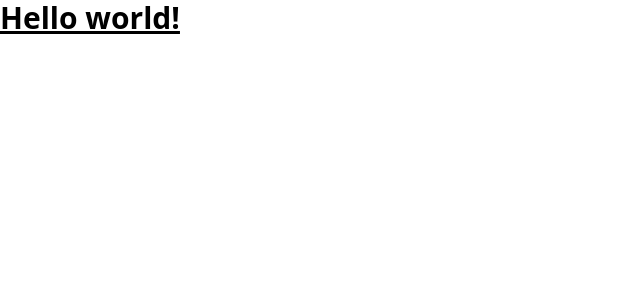
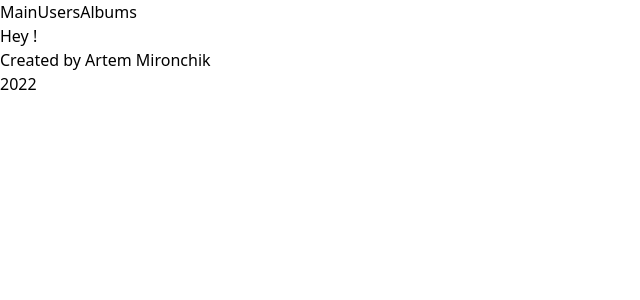
Before and after one commit to artemmironchik/api-spa-react, a React (Create React App) app: page /albums in a window 1280 px wide. Shown: the top 300 px of the page, without its empty margins (0-640 px from the left). Built offline with nearby package versions, Linux system fonts and the light colour scheme; the HTML template or start-up script is replaced by a standard one.

Commit message:
feat: add basic layout

```diff
--- a/src/App.js
+++ b/src/App.js
@@ -1,11 +1,50 @@
 import './App.css';
+import {
+  createBrowserRouter,
+  RouterProvider,
+} from 'react-router-dom'
+import Layout from './routes/Layout';
+import Albums from './routes/Albums';
+import Users, {loader as usersLoader} from './routes/Users';
+import User, {loader as userLoader} from './routes/User';
+import Album from './routes/Album';
+import NewUser from './routes/NewUser'
+import NotFound from './routes/NotFound'
 
-function App() {
-  return (
-    <h1 className="text-3xl font-bold underline">
-      Hello world!
-    </h1>
-  );
+const router = createBrowserRouter([
+  {
+    path: '/',
+    element: <Layout />,
+    children: [
+      {
+          path: '/albums',
+          element: <Albums />,
+      },
+      {
+          path: '/users',
+          loader: usersLoader,
+          element: <Users />,
+      },
+      {
+          path: '/users/:id',
+          element: <User />,
+      },
+      {
+          path: '/albums/:id',
+          element: <Album />,
+      },
+      {
+          path: '/users/new',
+          element: <NewUser />,
+      },
+      {
+          path: '*',
+          element: <NotFound />,
+      },
+    ],
+  },
+]);
+
+export default function App() {
+  return <RouterProvider router={router}/>
 }
-
-export default App;
--- /dev/null
+++ b/src/routes/Albums.jsx
@@ -0,0 +1,5 @@
+import { useEffect, useState } from "react";
+
+export default function Albums() {
+    return <div>Hey !</div>
+}
--- /dev/null
+++ b/src/routes/Layout.jsx
@@ -0,0 +1,36 @@
+import React from "react"
+import { NavLink, Outlet } from "react-router-dom";
+
+export default function Layout() {
+    return (
+        <div>
+            <header>
+                <div>
+                    <nav>
+                        <NavLink to="/">
+                            Main
+                        </NavLink>
+                        <NavLink to="/users">
+                            Users
+                        </NavLink>
+                        <NavLink to="/albums">
+                            Albums
+                        </NavLink>
+                    </nav>
+                </div>
+            </header>
+            <main>
+                <Outlet></Outlet>
+            </main>
+            <footer>
+                <div>
+                    <p>
+                        Created by{" "}
+                        <a href="https://github.com/artemmironchik">Artem Mironchik</a>
+                    </p>
+                    <p>2022</p>
+                </div>
+            </footer>
+        </div>
+    )
+}
--- /dev/null
+++ b/src/routes/User.jsx
@@ -0,0 +1,70 @@
+import { useEffect, useState, Suspense, useCallback } from "react";
+import { useParams, useLoaderData, useNavigate, Await } from "react-router-dom";
+
+export const loader = ({
+    params: {id}
+}) => {
+    const userPromise = fetch(
+        `https://jsonplaceholder.typicode.com/users/${id}`
+    ).then((r) => r.json())
+    return { userPromise }
+}
+
+export default function User() {
+    const [albums, setAlbums] = useState([])
+    const { id } = useParams()
+    useEffect(() => {
+        fetch(`https://jsonplaceholder.typicode.com/users/${id}/albums`)
+        .then((response) => response.json())
+        .then((albums) => setAlbums(albums))
+    }, [id])
+    const { userPromise } = useLoaderData()
+    const navigate = useNavigate()
+    const goToAlbum = useCallback(
+        (id) => {
+        return () => navigate(`/albums/${id}`)
+        },
+        [navigate]
+    )
+
+    return <Suspense fallback={<div>Loading...</div>}>
+        <Await resolve={userPromise}>
+            {
+                (user) => {
+                    return (<div>
+                        <div>
+                            <p>{user.name}</p>
+                            <p>
+                                Username:{" "}
+                                <span>{user.username}</span>
+                            </p>
+                            <p>
+                                Email:{" "}
+                                <span>{user.email}</span>
+                            </p>
+                            <p>
+                                Phone:{" "}
+                                <span>{user.phone}</span>
+                            </p>
+                            <p>
+                                Site:{" "}
+                                <span>{user.username}</span>
+                            </p>
+                        </div>
+                        {albums.map((album) => {
+                            return (
+                            <div
+                                key={album.id}
+                                onClick={goToAlbum(album.id)}
+                                className="text-sky-600 hover:text-red-400 cursor-pointer"
+                            >
+                                {album.title}
+                            </div>
+                            )
+                        })}
+                    </div>
+                )}
+            }
+        </Await>
+    </Suspense>
+}
--- /dev/null
+++ b/src/routes/Users.jsx
@@ -0,0 +1,25 @@
+import { Link } from "react";
+import { useLoaderData } from "react-router-dom";
+export const loader = async () => {
+    const users = await fetch(
+        'https://jsonplaceholder.typicode.com/users'
+    ).then((r) => r.json());
+    return {users};
+};
+
+export default function Users() {
+    const {users} = useLoaderData()
+
+    return (
+        <div>
+            {users.map(user =>
+                (<Link
+                  key={user.id}
+                  to={`/users/${user.id}`}
+                >
+                    <div>{user.name}</div>
+                </Link>
+            ))}
+        </div>
+    )
+}
```
Also changed, not shown: src/routes/Album.jsx (added), src/routes/NewUser.jsx (added), src/routes/NotFound.jsx (added).
